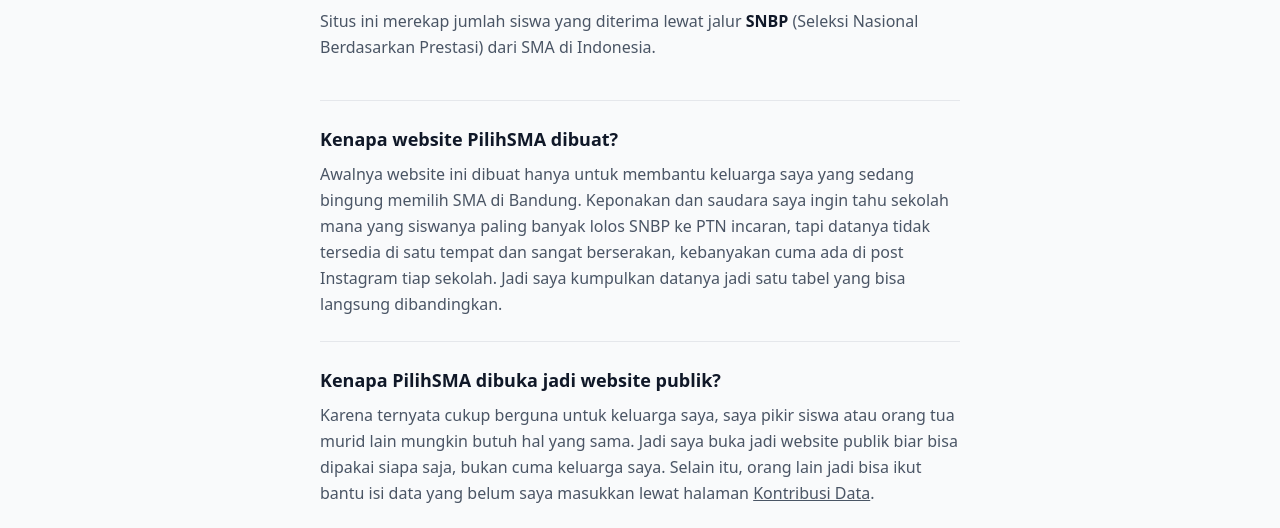
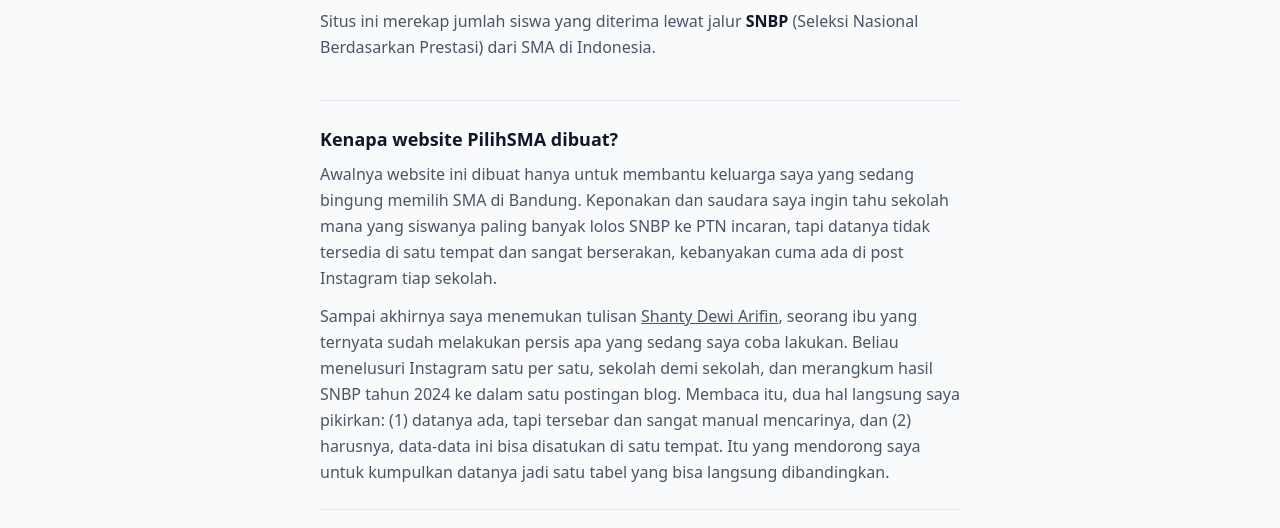
Before and after one commit to ryanalvita/pilih-sma, an Astro site: page /about in a window 1280 px wide. Shown: the part 225-753 px from the top of the page. Built offline with nearby package versions, Linux system fonts and the light colour scheme; Astro itself is replaced by a stand-in of ours.

Commit message:
feat: improve Tentang Data

```diff
--- a/src/pages/about.astro
+++ b/src/pages/about.astro
@@ -38,15 +38,28 @@
         <dt class="text-lg font-semibold text-gray-900 mb-2">
           Kenapa website PilihSMA dibuat?
         </dt>
-        <dd class="text-gray-600 leading-relaxed">
+        <dd class="text-gray-600 leading-relaxed space-y-3">
           <p>
             Awalnya website ini dibuat hanya untuk membantu keluarga saya yang
             sedang bingung memilih SMA di Bandung. Keponakan dan saudara saya
             ingin tahu sekolah mana yang siswanya paling banyak lolos SNBP ke
             PTN incaran, tapi datanya tidak tersedia di satu tempat dan sangat
-            berserakan, kebanyakan cuma ada di post Instagram tiap sekolah. Jadi
-            saya kumpulkan datanya jadi satu tabel yang bisa langsung
-            dibandingkan.
+            berserakan, kebanyakan cuma ada di post Instagram tiap sekolah.
+          </p>
+          <p>
+            Sampai akhirnya saya menemukan tulisan <a
+              href="https://www.ceritashanty.com/2025/01/data-snbp-2024-sman-di-bandung.html"
+              class="underline hover:text-amber-700"
+              target="_blank"
+              rel="noopener noreferrer">Shanty Dewi Arifin</a
+            >, seorang ibu yang ternyata sudah melakukan persis apa yang sedang
+            saya coba lakukan. Beliau menelusuri Instagram satu per satu,
+            sekolah demi sekolah, dan merangkum hasil SNBP tahun 2024 ke dalam
+            satu postingan blog. Membaca itu, dua hal langsung saya pikirkan:
+            (1) datanya ada, tapi tersebar dan sangat manual mencarinya, dan
+            (2) harusnya, data-data ini bisa disatukan di satu tempat. Itu
+            yang mendorong saya untuk kumpulkan datanya jadi satu tabel yang
+            bisa langsung dibandingkan.
           </p>
         </dd>
       </div>
```
